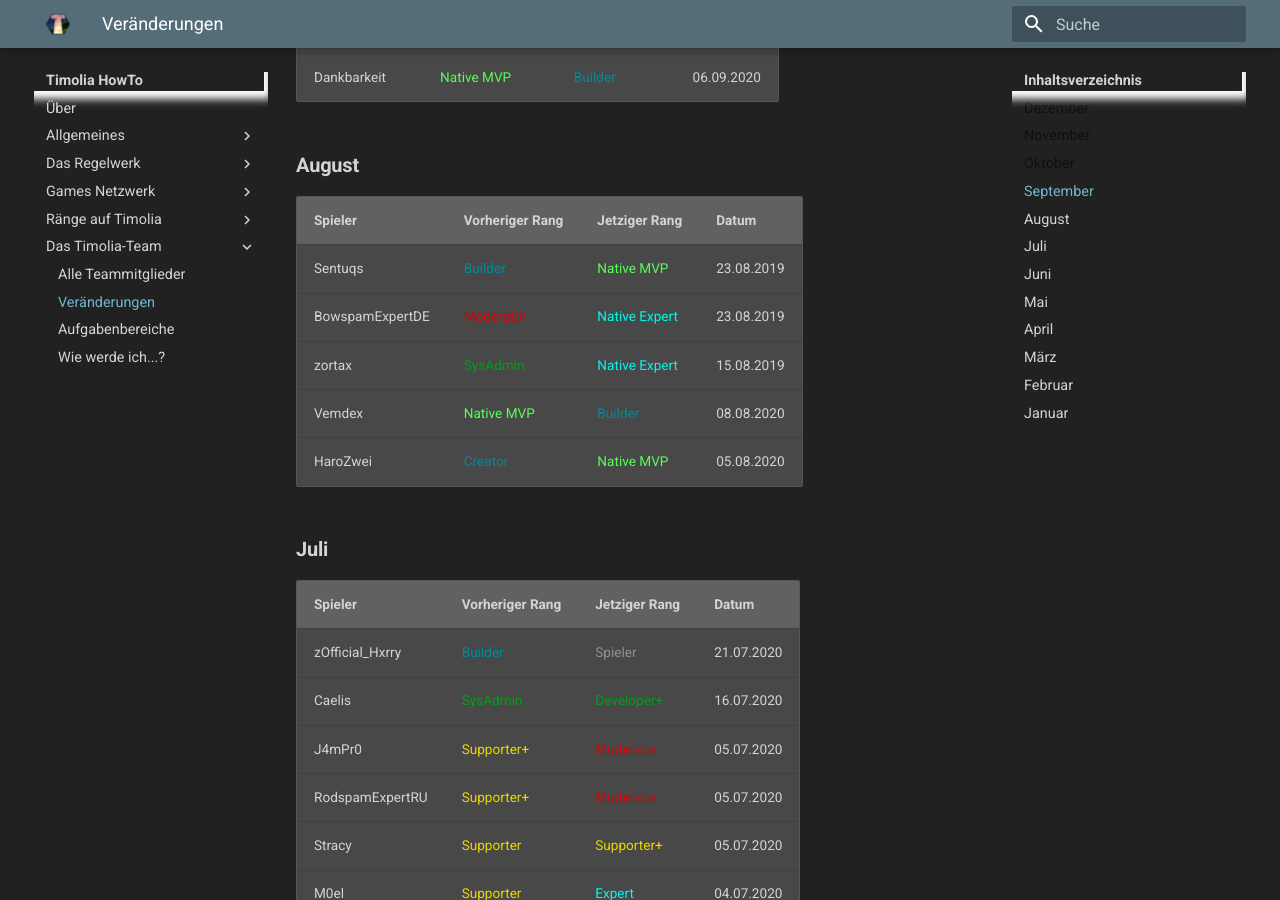
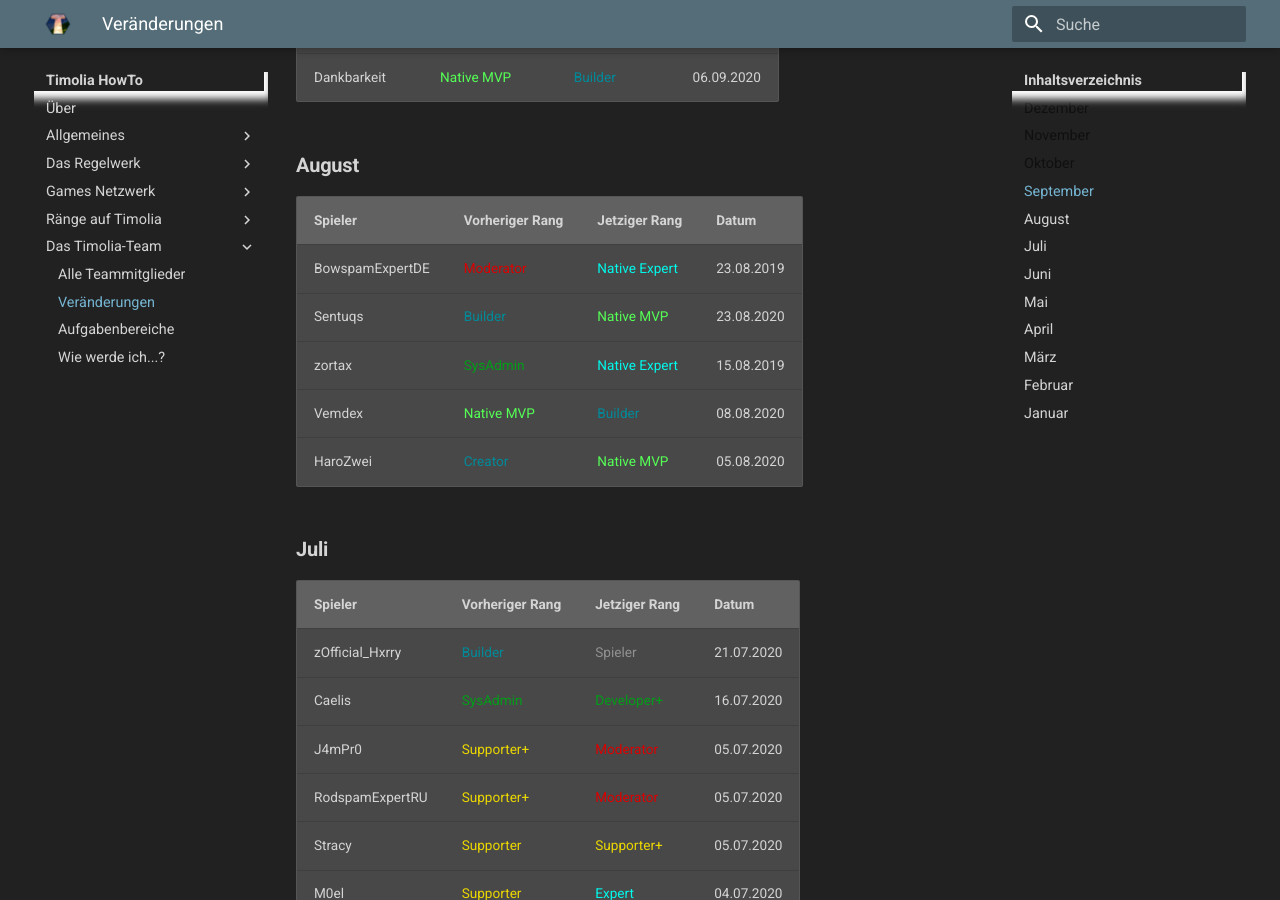
Before and after one commit to TimoliaDE/HowTo, an MkDocs documentation site: the page built from docs/team/changes.md, in a window 1280 px wide and 900 px high, scrolled down 1527 px. Built offline with MkDocs 1.6.1 and Material for MkDocs 9.7.7, drawn with Linux system fonts in a browser that asks for light colours; old or Windows-style settings are respelled for this version of MkDocs.

Commit message:
Sentuqs Builder -> Native MVP

```diff
--- a/docs/team/changes.md
+++ b/docs/team/changes.md
@@ -39,8 +39,8 @@ Hier werden alle Aus- und Eintritte bzw. Beförderungen und Degradierungen aufge
 ###  <strong>August</strong>
 | Spieler | Vorheriger Rang | Jetziger Rang | Datum |
 | ------ | ------ | ------ | ------ |
-| Sentuqs | <span class='builder'>Builder</span> | <span class='mvp'>Native MVP</span> | 23.08.2019 |
 | BowspamExpertDE | <span class='moderator'>Moderator</span> | <span class='expert'>Native Expert</span> | 23.08.2019 |
+| Sentuqs | <span class='builder'>Builder</span> | <span class='mvp'>Native MVP</span> | 23.08.2020 |
 | zortax | <span class='sysadmin'>SysAdmin</span> | <span class='expert'>Native Expert</span> | 15.08.2019 |
 | Vemdex | <span class='mvp'>Native MVP</span> | <span class='builder'>Builder</span> | 08.08.2020 |
 | HaroZwei | <span class='creator'>Creator</span> | <span class='mvp'>Native MVP</span> | 05.08.2020 |
```
